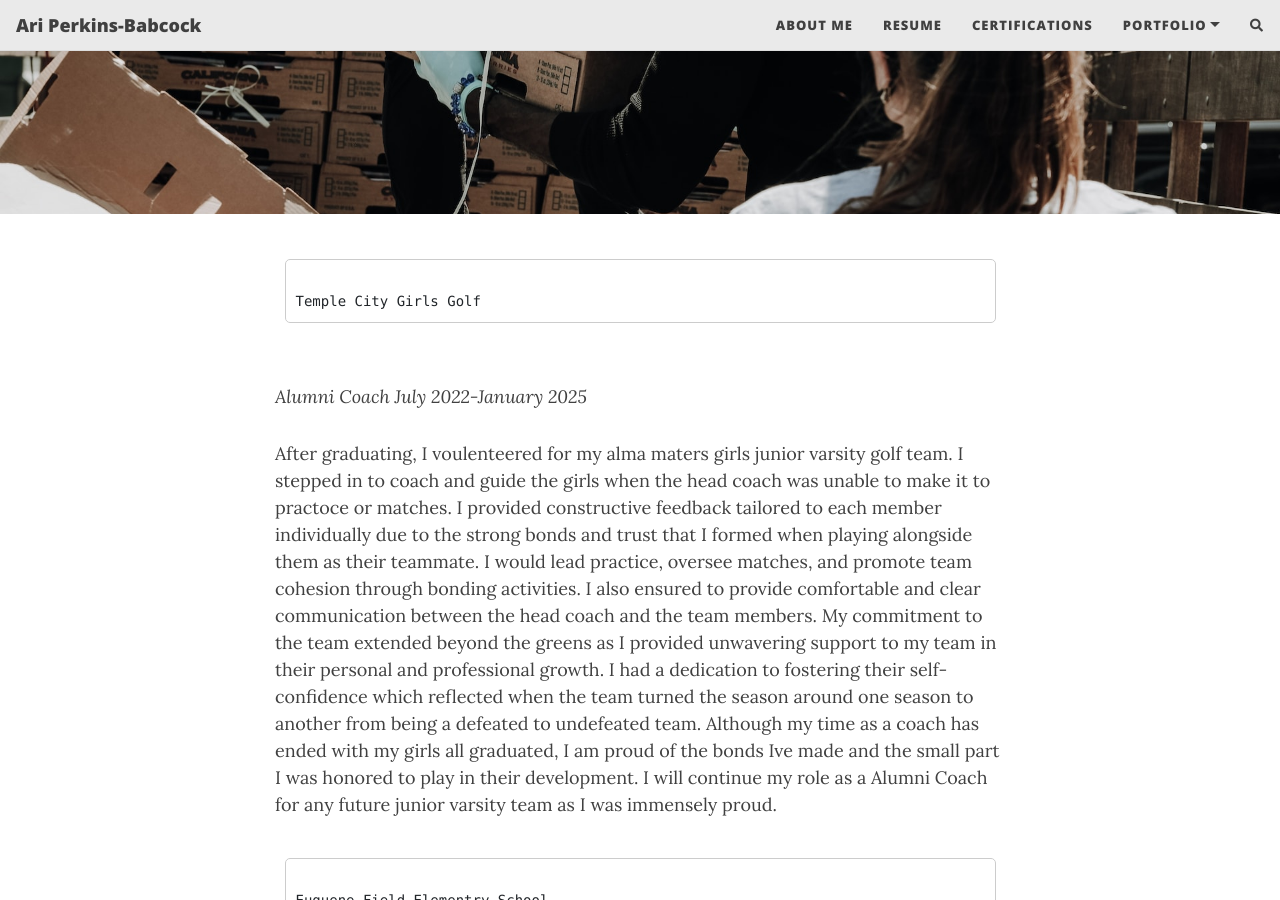
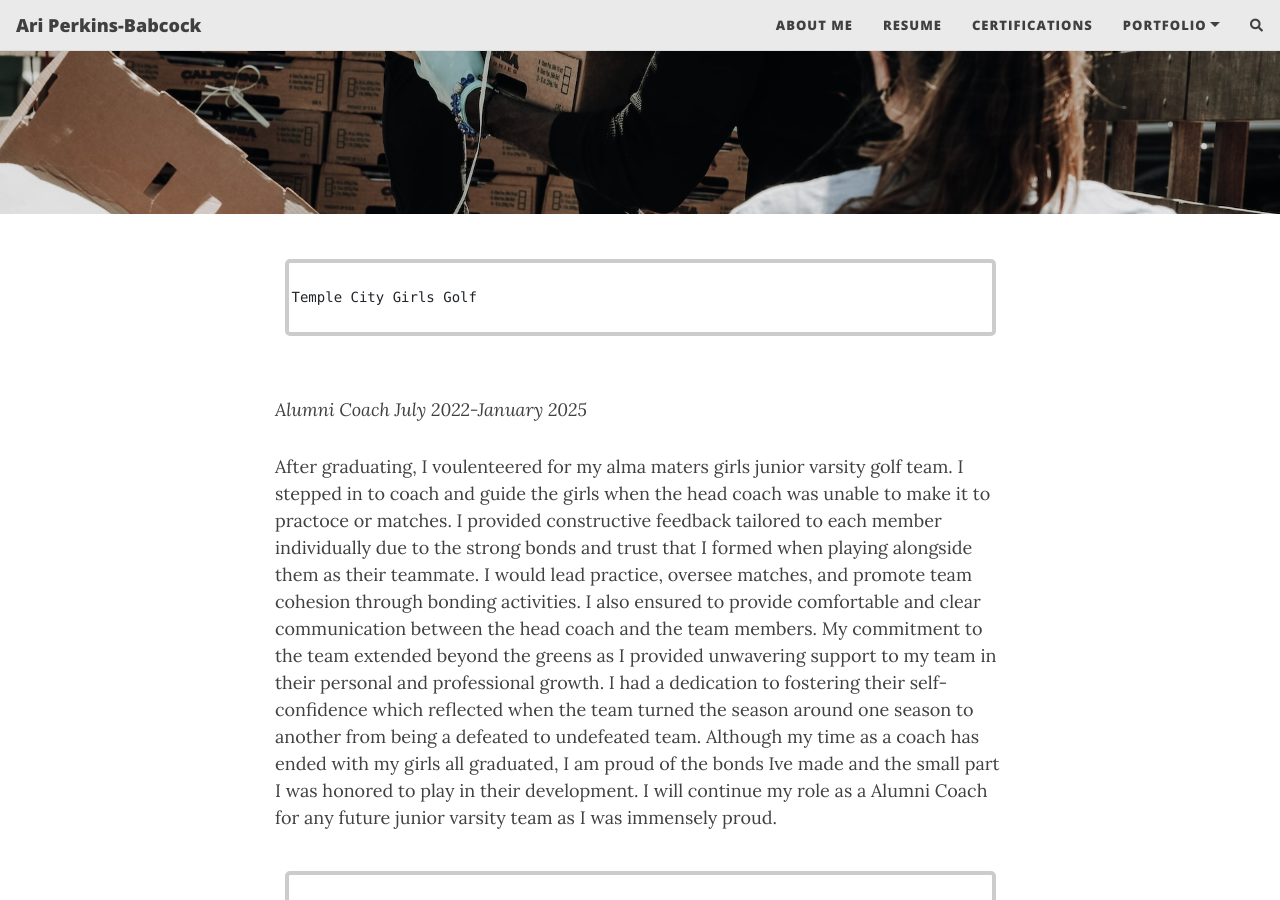
Before and after one commit to aiybusp/aiybusp.github.io, a Jekyll site: the page built from volunteer-work.md, in a window 1280 px wide and 900 px high, scrolled down 313 px. Built offline with Jekyll 4.4.1, drawn with Linux system fonts in a browser that asks for light colours; nearby versions of some CDN libraries; comment, search, counter and statistics services are not loaded.

Commit message:
Update volunteer-work.md
Adjustment

```diff
--- a/volunteer-work.md
+++ b/volunteer-work.md
@@ -6,8 +6,8 @@ cover-img: /assets/img/joel-muniz-A4Ax1ApccfA-unsplash.jpg
 ---
 
 <pre>
-<div style="border: 1px solid #ccc; padding: 10px; border-radius: 5px;">
-Temple City Girls Golf
+<div style="border: 4px solid #ccc; padding: 3px; border-radius: 5px;">
+Temple City Girls Golf<br>
 </div>
 </pre>
 *Alumni Coach July 2022-January 2025*
@@ -17,7 +17,7 @@ My commitment to the team extended beyond the greens as I provided unwavering su
 Although my time as a coach has ended with my girls all graduated, I am proud of the bonds Ive made and the small part I was honored to play in their development. I will continue my role as a Alumni Coach for any future junior varsity team as I was immensely proud.
 
 <pre>
-<div style="border: 1px solid #ccc; padding: 10px; border-radius: 5px;">
+<div style="border: 4px solid #ccc; padding: 3px; border-radius: 5px;">
 Euguene Field Elementry School
 </div>
 </pre>
@@ -27,8 +27,8 @@ In my role, I successfully spearheaded the design and implementation of signage
 To accomplish these tasks, I effectively employed my graphic design acumen using a range of tools such as Adobe Creative Suite, Design Space, Canva, and Procreate. Additionally, I demonstrated my proficiency in Microsoft Office Suite, with a primary focus on Excel for data management, Teams for collaboration, and PowerPoint for presentation creation.
 
 <pre>
-<div style="border: 1px solid #ccc; padding: 10px; border-radius: 10px;">
-Cardiology Medical Group of San Gabriel Vally
+<div style="border: 3px solid #ccc; padding: 4px; border-radius: 10px;">
+Cardiology Medical Group of San Gabriel Vally<br>
 </div>
 </pre>
 *Administrative Assistant July 2017-September 2019*
```
